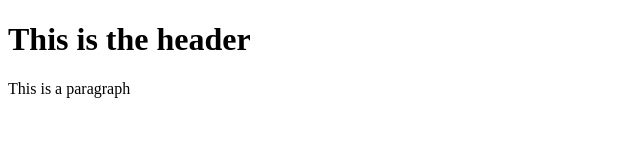
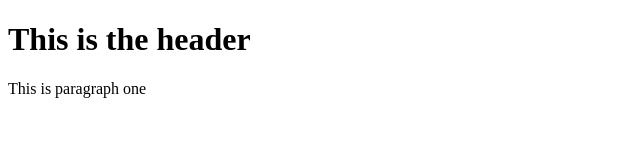
Before and after one commit to demondante7979/git-test, a website: page index.html in a window 1280 px wide. Shown: the full height of the page, 0-640 px from the left. Drawn offline with Linux system fonts and the light colour scheme.

Commit message:
first commit

```diff
--- a/index.html
+++ b/index.html
@@ -2,6 +2,6 @@
 <html>
     <body>
         <h1>This is the header</h1>
-        <p> This is a paragraph</p>
+        <p> This is paragraph one </p>
     </body>
 </html>
```
